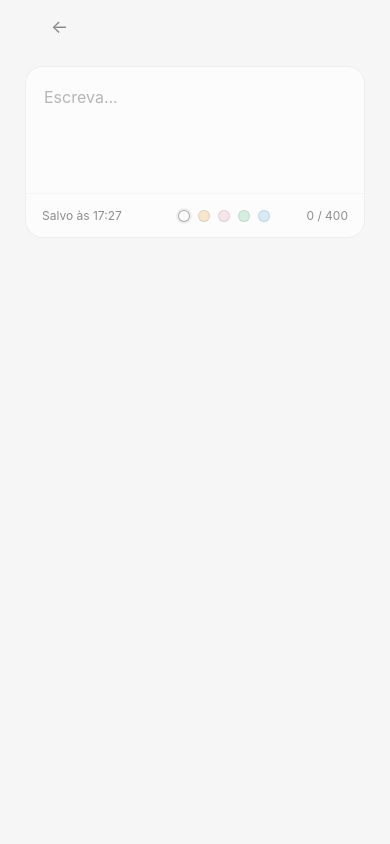
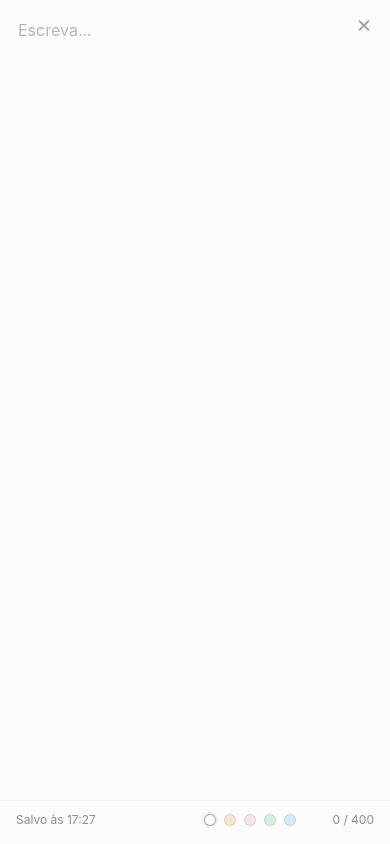
Before and after one commit to gesielgco/ecosystem-notess, a React (Vite) app in the folder app/: page / in a window 390 px wide. Built offline with nearby package versions, Linux system fonts and the light colour scheme; the HTML template or start-up script is replaced by a standard one.

Commit message:
ui: full-window note works on iPhone and iPad

```diff
--- a/app/src/App.tsx
+++ b/app/src/App.tsx
@@ -1,5 +1,5 @@
 import { useEffect, useMemo, useRef, useState } from "react";
-import { Home, CheckSquare, X, Trash2 } from "lucide-react";
+import { CheckSquare, X, Trash2 } from "lucide-react";
 
 type Note = {
   id: string;
@@ -13,35 +13,12 @@ type View = "grid" | "edit";
 
 const STORAGE_NOTES = "ecosystem_notes_v1_notes";
 const STORAGE_LAST = "ecosystem_notes_v1_lastEditedNoteId";
-const STORAGE_SIZES = "ecosystem_notes_v1_sizes";
 
 const BG_PALETTE = ["#FCFCFC", "#F7E7CD", "#F5E6EA", "#D4EFDF", "#D6EAF8"] as const;
 const MAX_CHARS = 400;
 
-// resize manual
-const MIN_W = 300;
-const MAX_W = 520;
-const MIN_H = 220;
-const MAX_H = 620;
-
-// auto-height do editor
-const AUTO_EMPTY_TEXTAREA_H = 120;
-const AUTO_MIN_TEXTAREA_H = 160;
-const AUTO_MAX_TEXTAREA_H = 360;
-
-// footer edit
-const FOOTER_H = 44;
-
-// mobile long press
 const LONG_PRESS_MS = 520;
 const MOVE_TOLERANCE_PX = 10;
-
-type NoteSize = {
-  w?: number;
-  h?: number;
-  manualW?: boolean;
-  manualH?: boolean;
-};
 
 function now() {
   return Date.now();
@@ -104,60 +81,30 @@ function saveLastEdited(id: string | null) {
   else localStorage.setItem(STORAGE_LAST, id);
 }
 
-function loadSizes(): Record<string, NoteSize> {
-  try {
-    const raw = localStorage.getItem(STORAGE_SIZES);
-    if (!raw) return {};
-    const parsed = JSON.parse(raw);
-    if (!parsed || typeof parsed !== "object") return {};
-    return parsed;
-  } catch {
-    return {};
-  }
-}
+function isMobileLikeNow() {
+  if (typeof window === "undefined") return false;
 
-function saveSizes(map: Record<string, NoteSize>) {
-  localStorage.setItem(STORAGE_SIZES, JSON.stringify(map));
-}
+  const coarse =
+    !!window.matchMedia && window.matchMedia("(pointer:coarse)").matches;
 
-function clamp(n: number, min: number, max: number) {
-  return Math.max(min, Math.min(max, n));
-}
+  const narrow = window.innerWidth <= 1024;
 
-function isCoarsePointer() {
-  return (
-    typeof window !== "undefined" &&
-    !!window.matchMedia &&
-    window.matchMedia("(pointer:coarse)").matches
-  );
+  return coarse || narrow;
 }
 
 export default function App() {
   const [notes, setNotes] = useState<Note[]>([]);
   const [view, setView] = useState<View>("edit");
   const [activeId, setActiveId] = useState<string | null>(null);
-  const [sizes, setSizes] = useState<Record<string, NoteSize>>({});
 
-  const [isFocused, setIsFocused] = useState(false);
+  const [isMobileLike, setIsMobileLike] = useState(false);
   const [savedPulse, setSavedPulse] = useState(false);
 
   const [isSelectionMode, setIsSelectionMode] = useState(false);
   const [selectedIds, setSelectedIds] = useState<string[]>([]);
 
+  const textareaRef = useRef<HTMLTextAreaElement | null>(null);
   const savedPulseTimer = useRef<number | null>(null);
-  const saveTimerRef = useRef<number | null>(null);
-
-  const textareaRef = useRef<HTMLTextAreaElement | null>(null);
-  const cardRef = useRef<HTMLDivElement | null>(null);
-
-  const dragRef = useRef<{
-    active: boolean;
-    startX: number;
-    startY: number;
-    startW: number;
-    startH: number;
-    noteId: string;
-  } | null>(null);
 
   const longPressTimerRef = useRef<number | null>(null);
   const longPressStartRef = useRef<{ x: number; y: number } | null>(null);
@@ -172,23 +119,103 @@ export default function App() {
     return notes.find((n) => n.id === activeId) ?? null;
   }, [notes, activeId]);
 
-  const activeSize = activeId ? sizes[activeId] : undefined;
+  useEffect(() => {
+    const apply = () => setIsMobileLike(isMobileLikeNow());
+    apply();
+    window.addEventListener("resize", apply);
+    return () => window.removeEventListener("resize", apply);
+  }, []);
 
-  function scheduleSave(nextNotes: Note[]) {
-    if (saveTimerRef.current) window.clearTimeout(saveTimerRef.current);
-    saveTimerRef.current = window.setTimeout(() => {
-      saveNotes(nextNotes);
-    }, 220);
+  useEffect(() => {
+    const loaded = loadNotes();
+    const last = loadLastEdited();
+
+    setNotes(loaded);
+
+    if (last && loaded.some((n) => n.id === last)) {
+      setActiveId(last);
+      setView("edit");
+      return;
     }
+
+    if (loaded.length === 0) {
+      const t = now();
+      const newNote: Note = {
+        id: genId(),
+        text: "",
+        bg: "#FCFCFC",
+        createdAt: t,
+        updatedAt: t,
+      };
+      const next = [newNote];
+      setNotes(next);
+      saveNotes(next);
+      saveLastEdited(newNote.id);
+      setActiveId(newNote.id);
+      setView("edit");
+      return;
+    }
+
+    const mostRecent = [...loaded].sort((a, b) => b.updatedAt - a.updatedAt)[0];
+    if (mostRecent) {
+      setActiveId(mostRecent.id);
+      saveLastEdited(mostRecent.id);
+      setView("edit");
+    }
+  }, []);
+
+  useEffect(() => {
+    if (view === "edit" && activeNote) {
+      document.documentElement.style.backgroundColor = activeNote.bg;
+      document.body.style.backgroundColor = activeNote.bg;
+    } else {
+      document.documentElement.style.backgroundColor = "#f6f6f6";
+      document.body.style.backgroundColor = "#f6f6f6";
+    }
+
+    return () => {
+      document.documentElement.style.backgroundColor = "#f6f6f6";
+      document.body.style.backgroundColor = "#f6f6f6";
+    };
+  }, [view, activeNote]);
+
+  useEffect(() => {
+    if (view !== "edit") return;
+
+    const shouldFocus =
+      typeof window !== "undefined" &&
+      !!window.matchMedia &&
+      window.matchMedia("(pointer:fine)").matches;
+
+    if (!shouldFocus) return;
+
+    setTimeout(() => {
+      textareaRef.current?.focus();
+      const el = textareaRef.current;
+      if (el) {
+        const len = el.value.length;
+        el.setSelectionRange(len, len);
+      }
+    }, 0);
+  }, [view, activeId]);
+
+  useEffect(() => {
+    function onKeyDown(e: KeyboardEvent) {
+      if (view !== "edit") return;
+      if (e.key === "Escape") {
+        e.preventDefault();
+        exitToGrid();
+      }
+    }
+
+    window.addEventListener("keydown", onKeyDown);
+    return () => window.removeEventListener("keydown", onKeyDown);
+  }, [view, activeId, notes]);
 
   function pulseSaved() {
     if (savedPulseTimer.current) window.clearTimeout(savedPulseTimer.current);
     setSavedPulse(true);
     savedPulseTimer.current = window.setTimeout(() => setSavedPulse(false), 600);
-  }
-
-  function pickBgForNew(count: number) {
-    return BG_PALETTE[count % BG_PALETTE.length];
   }
 
   function clearSelectionMode() {
@@ -214,41 +241,27 @@ export default function App() {
     const newNote: Note = {
       id: genId(),
       text: "",
-      bg: safeBg(prefBg ?? pickBgForNew(notes.length)),
+      bg: safeBg(prefBg ?? BG_PALETTE[notes.length % BG_PALETTE.length]),
       createdAt: t,
       updatedAt: t,
     };
 
     const next = [newNote, ...notes];
     setNotes(next);
-    scheduleSave(next);
+    saveNotes(next);
 
     setActiveId(newNote.id);
     saveLastEdited(newNote.id);
     setView("edit");
     clearSelectionMode();
-
-    setSizes((prev) => {
-      const nextMap = { ...prev };
-      delete nextMap[newNote.id];
-      saveSizes(nextMap);
-      return nextMap;
-    });
   }
 
   function deleteNoteSilently(noteId: string) {
     const next = notes.filter((x) => x.id !== noteId);
     setNotes(next);
-    scheduleSave(next);
+    saveNotes(next);
 
     if (loadLastEdited() === noteId) saveLastEdited(null);
-
-    setSizes((prev) => {
-      const nextMap = { ...prev };
-      delete nextMap[noteId];
-      saveSizes(nextMap);
-      return nextMap;
-    });
   }
 
   function deleteSelectedNotes() {
@@ -257,14 +270,7 @@ export default function App() {
     const selectedSet = new Set(selectedIds);
     const next = notes.filter((n) => !selectedSet.has(n.id));
     setNotes(next);
-    scheduleSave(next);
-
-    setSizes((prev) => {
-      const nextMap = { ...prev };
-      for (const id of selectedIds) delete nextMap[id];
-      saveSizes(nextMap);
-      return nextMap;
-    });
+    saveNotes(next);
 
     if (activeId && selectedSet.has(activeId)) {
       setActiveId(null);
@@ -300,120 +306,34 @@ export default function App() {
     clearSelectionMode();
   }
 
-  function autoResizeTextarea() {
-    if (!activeId) return;
-    const s = sizes[activeId];
-    if (s?.manualH) return;
-
-    const el = textareaRef.current;
-    if (!el) return;
-
-    el.style.height = "auto";
-
-    const text = el.value.trim();
-    if (text.length === 0) {
-      el.style.height = `${AUTO_EMPTY_TEXTAREA_H}px`;
-      return;
-    }
-
-    const desired = el.scrollHeight;
-    const clampedH = clamp(desired, AUTO_MIN_TEXTAREA_H, AUTO_MAX_TEXTAREA_H);
-    el.style.height = `${clampedH}px`;
-  }
-
   function updateActiveText(nextTextRaw: string) {
     if (!activeId) return;
+
     const nextText = clampText(nextTextRaw);
     const t = now();
 
-    setNotes((prev) => {
-      const next = prev.map((n) =>
+    const next = notes.map((n) =>
       n.id === activeId ? { ...n, text: nextText, updatedAt: t } : n
     );
-      scheduleSave(next);
-      return next;
-    });
 
+    setNotes(next);
+    saveNotes(next);
     pulseSaved();
-    queueMicrotask(() => autoResizeTextarea());
   }
 
   function updateActiveBg(bg: string) {
     if (!activeId) return;
+
     const safe = safeBg(bg);
     const t = now();
 
-    setNotes((prev) => {
-      const next = prev.map((n) =>
+    const next = notes.map((n) =>
       n.id === activeId ? { ...n, bg: safe, updatedAt: t } : n
     );
-      scheduleSave(next);
-      return next;
-    });
 
+    setNotes(next);
+    saveNotes(next);
     pulseSaved();
-  }
-
-  function onResizeHandlePointerDown(e: React.PointerEvent) {
-    if (!activeId) return;
-    const card = cardRef.current;
-    if (!card) return;
-
-    e.preventDefault();
-    e.stopPropagation();
-
-    const rect = card.getBoundingClientRect();
-    dragRef.current = {
-      active: true,
-      startX: e.clientX,
-      startY: e.clientY,
-      startW: rect.width,
-      startH: rect.height,
-      noteId: activeId,
-    };
-
-    (e.currentTarget as HTMLElement).setPointerCapture(e.pointerId);
-  }
-
-  function onResizeHandlePointerMove(e: React.PointerEvent) {
-    const drag = dragRef.current;
-    if (!drag?.active) return;
-
-    e.preventDefault();
-
-    const dx = e.clientX - drag.startX;
-    const dy = e.clientY - drag.startY;
-
-    const nextW = clamp(drag.startW + dx, MIN_W, MAX_W);
-    const nextH = clamp(drag.startH + dy, MIN_H, MAX_H);
-
-    setSizes((prev) => {
-      const nextMap = {
-        ...prev,
-        [drag.noteId]: {
-          ...(prev[drag.noteId] ?? {}),
-          w: nextW,
-          h: nextH,
-          manualW: true,
-          manualH: true,
-        },
-      };
-      saveSizes(nextMap);
-      return nextMap;
-    });
-
-    const el = textareaRef.current;
-    if (el) {
-      const inner = Math.max(AUTO_EMPTY_TEXTAREA_H, nextH - FOOTER_H - 20);
-      el.style.height = `${Math.min(inner, AUTO_MAX_TEXTAREA_H)}px`;
-    }
-  }
-
-  function onResizeHandlePointerUp(e: React.PointerEvent) {
-    const drag = dragRef.current;
-    if (!drag) return;
-    dragRef.current = { ...drag, active: false };
-    e.preventDefault();
   }
 
   function cancelLongPress() {
@@ -423,7 +343,7 @@ export default function App() {
   }
 
   function onGridPointerDown(e: React.PointerEvent) {
-    if (!isCoarsePointer()) return;
+    if (!isMobileLikeNow()) return;
 
     const target = e.target as HTMLElement;
     const noteCard = target.closest(".note-card") as HTMLElement | null;
@@ -463,7 +383,7 @@ export default function App() {
   function onGridDoubleClick(e: React.MouseEvent) {
     const target = e.target as HTMLElement;
     if (target.closest(".note-card")) return;
-    if (isCoarsePointer()) return;
+    if (isMobileLikeNow()) return;
     createNoteAndOpen();
   }
 
@@ -481,93 +401,6 @@ export default function App() {
     openNote(noteId);
   }
 
-  useEffect(() => {
-    const loaded = loadNotes();
-    const last = loadLastEdited();
-    const loadedSizes = loadSizes();
-
-    setNotes(loaded);
-    setSizes(loadedSizes);
-
-    if (last && loaded.some((n) => n.id === last)) {
-      setActiveId(last);
-      setView("edit");
-      return;
-    }
-
-    if (loaded.length === 0) {
-      const t = now();
-      const newNote: Note = {
-        id: genId(),
-        text: "",
-        bg: "#FCFCFC",
-        createdAt: t,
-        updatedAt: t,
-      };
-      const next = [newNote];
-      setNotes(next);
-      saveNotes(next);
-      saveLastEdited(newNote.id);
-      setActiveId(newNote.id);
-      setView("edit");
-      return;
-    }
-
-    const mostRecent = [...loaded].sort((a, b) => b.updatedAt - a.updatedAt)[0];
-    if (mostRecent) {
-      setActiveId(mostRecent.id);
-      saveLastEdited(mostRecent.id);
-      setView("edit");
-    }
-  }, []);
-
-  useEffect(() => {
-    if (view !== "edit") return;
-
-    const isDesktop =
-      typeof window !== "undefined" &&
-      window.matchMedia &&
-      window.matchMedia("(pointer:fine)").matches;
-
-    if (!isDesktop) return;
-
-    setTimeout(() => {
-      textareaRef.current?.focus();
-      const el = textareaRef.current;
-      if (el) {
-        const len = el.value.length;
-        el.setSelectionRange(len, len);
-      }
-    }, 0);
-  }, [view, activeId]);
-
-  useEffect(() => {
-    function onKeyDown(e: KeyboardEvent) {
-      if (view !== "edit") return;
-      if (e.key === "Escape") {
-        e.preventDefault();
-        exitToGrid();
-      }
-    }
-    window.addEventListener("keydown", onKeyDown);
-    return () => window.removeEventListener("keydown", onKeyDown);
-  }, [view, notes, activeId]);
-
-  useEffect(() => {
-    if (view !== "edit") return;
-    setTimeout(() => autoResizeTextarea(), 0);
-    // eslint-disable-next-line react-hooks/exhaustive-deps
-  }, [activeId, view]);
-
-  const cardStyle: React.CSSProperties | undefined =
-    view === "edit" && activeId
-      ? {
-          background: activeNote?.bg,
-          width: activeSize?.manualW && activeSize?.w ? `${activeSize.w}px` : undefined,
-          height: activeSize?.manualH && activeSize?.h ? `${activeSize.h}px` : undefined,
-        }
-      : undefined;
-
   return (
     <div className="app-root">
       {view === "grid" && (
@@ -584,10 +417,11 @@ export default function App() {
           <div className="grid-header">
             {!isSelectionMode ? (
               <>
-                <div className="grid-home-indicator" aria-label="Início" title="Início">
-                  <Home size={18} strokeWidth={1.5} />
+                <div className="grid-hint" aria-hidden="true">
+                  {isMobileLike ? "pressione para criar" : "clique 2x para criar"}
                 </div>
 
+                {!isMobileLike ? (
                   <button
                     type="button"
                     className="topbar-icon-btn grid-select-btn"
@@ -600,6 +434,9 @@ export default function App() {
                   >
                     <CheckSquare size={18} strokeWidth={1.5} />
                   </button>
+                ) : (
+                  <div className="grid-header-spacer" />
+                )}
               </>
             ) : (
               <>
@@ -661,42 +498,25 @@ export default function App() {
       )}
 
       {view === "edit" && activeNote && (
-        <div className="edit-screen">
-          <div className="edit-topbar">
-            <button className="back-btn" type="button" onClick={exitToGrid} aria-label="Voltar">
-              <span className="back-icon">←</span>
+        <div className="edit-screen" style={{ background: activeNote.bg }}>
+          <div className="edit-card" style={{ background: activeNote.bg }}>
+            <button
+              className="edit-close-btn"
+              type="button"
+              onClick={exitToGrid}
+              aria-label="Fechar nota"
+              title="Fechar nota"
+            >
+              ×
             </button>
-          </div>
 
-          <div className="edit-outer">
-            <div className="edit-wrap">
-              <div
-                ref={cardRef}
-                className={`edit-card edit-card--postit ${isFocused ? "is-focused" : ""}`}
-                style={cardStyle}
-              >
             <textarea
               ref={textareaRef}
               className="edit-textarea"
               placeholder="Escreva..."
               value={activeNote.text}
-                  onFocus={() => setIsFocused(true)}
-                  onBlur={() => setIsFocused(false)}
-                  onChange={(e) => {
-                    const v = e.target.value;
-                    if (v.length > MAX_CHARS) updateActiveText(v.slice(0, MAX_CHARS));
-                    else updateActiveText(v);
-                  }}
+              onChange={(e) => updateActiveText(e.target.value)}
               spellCheck
-                />
-
-                <div
-                  className="resize-handle"
-                  onPointerDown={onResizeHandlePointerDown}
-                  onPointerMove={onResizeHandlePointerMove}
-                  onPointerUp={onResizeHandlePointerUp}
-                  role="presentation"
-                  title="Ajustar tamanho"
             />
 
             <div className="edit-footer">
@@ -725,10 +545,6 @@ export default function App() {
               </div>
             </div>
           </div>
-
-              <div style={{ height: 10 }} />
-            </div>
-          </div>
         </div>
       )}
     </div>
--- a/app/src/index.css
+++ b/app/src/index.css
@@ -5,14 +5,7 @@
 :root {
   --bg-app: #f6f6f6;
   --text: #333333;
-
-  --border: rgba(0, 0, 0, 0.05);
-  --border-strong: rgba(0, 0, 0, 0.12);
   --divider: rgba(0, 0, 0, 0.028);
-
-  --muted: rgba(51, 51, 51, 0.55);
-  --focus-shadow: 0 12px 28px rgba(0, 0, 0, 0.06);
-
   --selected-border: rgba(0, 0, 0, 0.14);
   --selected-shadow: 0 10px 24px rgba(0, 0, 0, 0.08);
 }
@@ -61,14 +54,19 @@ body {
   justify-content: space-between;
 }
 
-.grid-home-indicator {
+.grid-hint {
+  font-size: 13px;
+  color: rgba(51, 51, 51, 0.16);
+  pointer-events: none;
+}
+
+.grid-header:hover .grid-hint {
+  color: rgba(51, 51, 51, 0.24);
+}
+
+.grid-header-spacer {
   width: 32px;
   height: 32px;
-  border-radius: 10px;
-  display: inline-flex;
-  align-items: center;
-  justify-content: center;
-  color: rgba(51, 51, 51, 0.45);
 }
 
 .topbar-icon-btn {
@@ -182,87 +180,44 @@ body {
 ========================= */
 
 .edit-screen {
+  position: relative;
+  height: 100dvh;
   min-height: 100dvh;
-}
-
-.edit-topbar {
-  position: sticky;
-  top: 0;
-  z-index: 10;
-  height: 56px;
-  display: flex;
-  align-items: center;
-  justify-content: flex-start;
-  padding: 0 18px;
-  background: transparent;
-}
-
-.back-btn {
-  border: 0;
-  background: transparent;
-  padding: 6px 8px;
-  border-radius: 10px;
-  color: rgba(0, 0, 0, 0.45);
-  font-size: 18px;
-  line-height: 1;
-  cursor: pointer;
-  transition:
-    background 0.16s ease,
-    color 0.16s ease,
-    transform 0.12s ease;
-}
-
-.back-btn:hover {
-  background: rgba(0, 0, 0, 0.04);
-  color: rgba(0, 0, 0, 0.6);
-  transform: scale(1.03);
-}
-
-.back-btn:active {
-  transform: scale(0.97);
-}
-
-.back-icon {
-  display: inline-block;
-  transform: translateY(-1px);
-}
-
-.edit-outer {
-  min-height: calc(100dvh - 56px);
-  display: flex;
-  justify-content: center;
-  align-items: flex-start;
-  padding: 18px;
-  padding-top: 10px;
-}
-
-.edit-wrap {
   width: 100%;
-  display: flex;
-  justify-content: center;
+  overflow: hidden;
 }
 
 .edit-card {
   position: relative;
-  border: 1px solid var(--border);
-  border-radius: 18px;
-  transition: box-shadow 180ms ease, border-color 160ms ease;
-  width: 420px;
-  min-width: 300px;
-  max-width: 520px;
-  background: #fcfcfc;
+  display: flex;
+  flex-direction: column;
+  height: 100%;
+  min-height: 100%;
+  width: 100%;
 }
 
-.edit-card--postit {
-  width: 420px;
+.edit-close-btn {
+  position: absolute;
+  top: calc(env(safe-area-inset-top, 0px) + 10px);
+  right: 12px;
+  z-index: 3;
+  border: 0;
+  background: transparent;
+  color: rgba(51, 51, 51, 0.45);
+  font-size: 24px;
+  line-height: 1;
+  padding: 2px 6px;
+  cursor: pointer;
+  transition: opacity 0.16s ease;
 }
 
-.edit-card.is-focused {
-  border-color: var(--border-strong);
-  box-shadow: var(--focus-shadow);
+.edit-close-btn:hover {
+  opacity: 0.8;
 }
 
 .edit-textarea {
+  flex: 1 1 auto;
+  min-height: 0;
   width: 100%;
   border: 0;
   outline: none;
@@ -271,11 +226,12 @@ body {
   color: var(--text);
   font-size: 16px;
   line-height: 1.55;
-  padding: 18px 18px 10px;
-  min-height: 120px;
-  max-height: 360px;
+  padding:
+    calc(env(safe-area-inset-top, 0px) + 18px)
+    18px
+    10px
+    18px;
   overflow-y: auto;
-  transition: height 120ms ease;
 }
 
 .edit-textarea::placeholder {
@@ -283,12 +239,13 @@ body {
 }
 
 .edit-footer {
+  flex: 0 0 auto;
   display: flex;
   align-items: center;
   justify-content: space-between;
   gap: 12px;
-  height: 44px;
-  padding: 0 16px;
+  min-height: 44px;
+  padding: 0 16px calc(env(safe-area-inset-bottom, 0px) + 6px);
   border-top: 1px solid var(--divider);
 }
 
@@ -345,34 +302,11 @@ body {
   box-shadow: 0 0 0 2px rgba(0, 0, 0, 0.05);
 }
 
-.resize-handle {
-  position: absolute;
-  right: 10px;
-  bottom: 10px;
-  width: 16px;
-  height: 16px;
-  cursor: nwse-resize;
-  border-radius: 6px;
-  background: rgba(0, 0, 0, 0.04);
-  opacity: 0;
-  transition: opacity 140ms ease, background 140ms ease;
-}
-
-.edit-card:hover .resize-handle,
-.edit-card.is-focused .resize-handle {
-  opacity: 0.55;
-}
-
-.resize-handle:hover {
-  background: rgba(0, 0, 0, 0.06);
-  opacity: 0.7;
-}
-
 /* =========================
-   Responsivo
+   MOBILE / TABLET
 ========================= */
 
-@media (max-width: 480px) {
+@media (max-width: 1024px) {
   .grid-screen {
     padding: 24px 16px 24px;
   }
@@ -381,46 +315,24 @@ body {
     margin-bottom: 14px;
   }
 
-  /* mobile usa long press, então não mostra o botão selecionar */
-  .grid-select-btn {
-    display: none;
-  }
-
-  .edit-topbar {
-    max-width: 340px;
-    margin: 0 auto;
-  }
-
-  .edit-card,
-  .edit-card--postit {
-    width: 340px;
-    min-width: 300px;
-    max-width: 340px;
+  .grid-hint {
+    font-size: 12px;
+    color: rgba(51, 51, 51, 0.18);
   }
 }
 
-@media (min-width: 768px) and (max-width: 1024px) {
-  .edit-topbar {
-    max-width: 380px;
-    margin: 0 auto;
+/* =========================
+   DESKTOP
+========================= */
+
+@media (min-width: 1025px) {
+  .edit-close-btn {
+    top: 12px;
+    right: 12px;
   }
 
-  .edit-card,
-  .edit-card--postit {
-    width: 380px;
-    max-width: 380px;
+  .edit-textarea {
+    font-size: 17px;
+    padding-top: 18px;
   }
 }
-
-@media (min-width: 1025px) {
-  .edit-topbar {
-    max-width: 420px;
-    margin: 0 auto;
-  }
-
-  .edit-card,
-  .edit-card--postit {
-    width: 420px;
-    max-width: 420px;
-  }
-}
```
Lines whose indentation alone changed are shown as unchanged.
